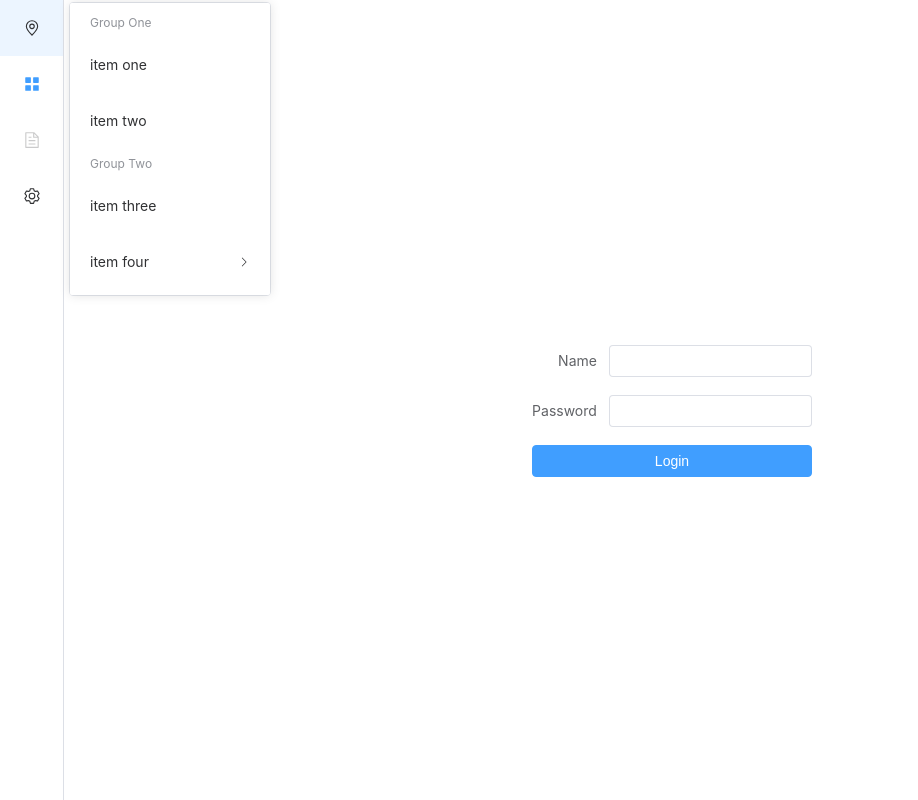
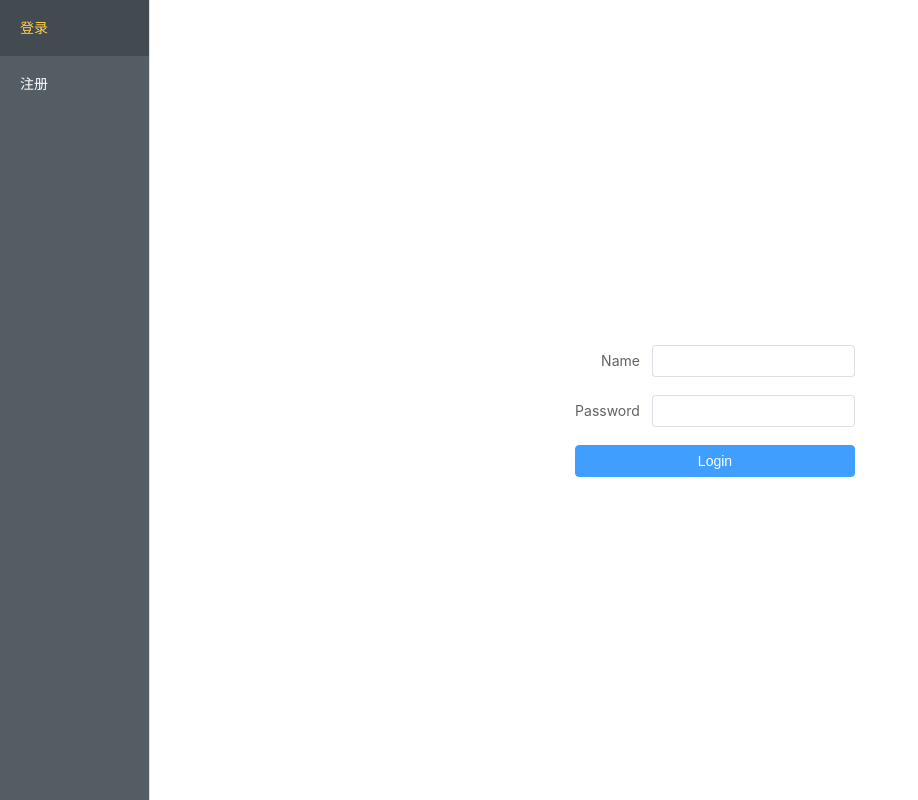
Before and after one commit to ArtdragonXoX/yuki-image-web, a Vue app: page /login in a window 1280 px wide. Shown: the whole page, without its empty margins (0-918 px from the left). Built offline with nearby package versions, Linux system fonts and the light colour scheme.

Commit message:
登录、登出后自动刷新界面；根据token改变导航栏。

```diff
--- a/src/components.d.ts
+++ b/src/components.d.ts
@@ -13,13 +13,10 @@ declare module 'vue' {
     ElFooter: typeof import('element-plus/es')['ElFooter']
     ElForm: typeof import('element-plus/es')['ElForm']
     ElFormItem: typeof import('element-plus/es')['ElFormItem']
-    ElIcon: typeof import('element-plus/es')['ElIcon']
     ElInput: typeof import('element-plus/es')['ElInput']
     ElMain: typeof import('element-plus/es')['ElMain']
     ElMenu: typeof import('element-plus/es')['ElMenu']
     ElMenuItem: typeof import('element-plus/es')['ElMenuItem']
-    ElMenuItemGroup: typeof import('element-plus/es')['ElMenuItemGroup']
-    ElSubMenu: typeof import('element-plus/es')['ElSubMenu']
     ElText: typeof import('element-plus/es')['ElText']
     IconCommunity: typeof import('./components/icons/IconCommunity.vue')['default']
     IconDocumentation: typeof import('./components/icons/IconDocumentation.vue')['default']
--- /dev/null
+++ b/src/components/AsideNav.vue
@@ -0,0 +1,63 @@
+<template>
+    <el-menu default-active="1" class="el-menu-vertical" background-color="#545c64" text-color="#fff"
+        active-text-color="#ffd04b">
+        <el-menu-item v-for="(link, index) in menuLinks" :key="index" :index="String(index + 1)"
+            @click="handleNavigate(link.to)">
+            {{ link.name }}
+        </el-menu-item>
+    </el-menu>
+</template>
+
+<script lang="ts" setup>
+import { ref, computed, watchEffect } from "vue";
+import { useRouter } from "vue-router";
+
+const token = localStorage.getItem('token');
+let tokenState =!(token == null || token === '') ;
+
+const menuLinks = computed(() => {
+    let links = [
+    ];
+    if (!tokenState) {
+        links.push({
+            name: "登录",
+            to: "/login"
+        }, {
+            name: "注册",
+            to: "/register"
+        });
+    }
+    if (tokenState) {
+        links.push({
+            name: "仪表盘",
+            to: "/"
+        },
+            {
+                name: "相册",
+                to: "/album"
+            },
+            {
+                name: "设置",
+                to: "/setting"
+            },
+            {
+                name: "管理员",
+                to: "/admin"
+            }
+        );
+    }
+    return links;
+});
+const router = useRouter();
+const handleNavigate = (to: string) => {
+    router.push(to);
+};
+
+</script>
+
+<style>
+.el-menu-vertical:not(.el-menu--collapse) {
+    width: 150px;
+    min-height: 400px;
+}
+</style>
--- a/src/components/LogoutButton.vue
+++ b/src/components/LogoutButton.vue
@@ -13,7 +13,7 @@ export default {
     setup() {
         const handleLogout = () => {
             Logout();
-            router.push({ name: 'login' });
+            location.reload();
         };
 
         return { handleLogout };
--- a/src/components/asideNav.vue
+++ /dev/null
@@ -1,66 +0,0 @@
-<template>
-    <el-menu default-active="2" class="el-menu-vertical-demo" :collapse="isCollapse" @open="handleOpen"
-        @close="handleClose">
-        <el-sub-menu index="1">
-            <template #title>
-                <el-icon>
-                    <location />
-                </el-icon>
-                <span>Navigator One</span>
-            </template>
-            <el-menu-item-group>
-                <template #title><span>Group One</span></template>
-                <el-menu-item index="1-1">item one</el-menu-item>
-                <el-menu-item index="1-2">item two</el-menu-item>
-            </el-menu-item-group>
-            <el-menu-item-group title="Group Two">
-                <el-menu-item index="1-3">item three</el-menu-item>
-            </el-menu-item-group>
-            <el-sub-menu index="1-4">
-                <template #title><span>item four</span></template>
-                <el-menu-item index="1-4-1">item one</el-menu-item>
-            </el-sub-menu>
-        </el-sub-menu>
-        <el-menu-item index="2">
-            <el-icon><icon-menu /></el-icon>
-            <template #title>Navigator Two</template>
-        </el-menu-item>
-        <el-menu-item index="3" disabled>
-            <el-icon>
-                <document />
-            </el-icon>
-            <template #title>Navigator Three</template>
-        </el-menu-item>
-        <el-menu-item index="4">
-            <el-icon>
-                <setting />
-            </el-icon>
-            <template #title>Navigator Four</template>
-        </el-menu-item>
-    </el-menu>
-</template>
-
-<script lang="ts" setup>
-import { ref } from "vue";
-import {
-    Location,
-    Document,
-    Menu as IconMenu,
-    Setting,
-} from "@element-plus/icons-vue";
-
-const isCollapse = ref(true);
-const handleOpen = (key: string, keyPath: string[]) => {
-    console.log(key, keyPath);
-};
-const handleClose = (key: string, keyPath: string[]) => {
-    console.log(key, keyPath);
-};
-</script>
-
-<style>
-.el-menu-vertical-demo:not(.el-menu--collapse) {
-    width: 200px;
-    min-height: 400px;
-}
-</style>
--- a/src/router/index.ts
+++ b/src/router/index.ts
@@ -20,13 +20,16 @@ export default router
 
 router.beforeEach((to, from, next) => {
   //to到哪儿  from从哪儿离开  next跳转 为空就是放行
-  if (to.path === '/login') {
-    //如果跳转为登录，就放行
-    next();
+  const token = localStorage.getItem('token');
+  let tokenState = !(token == null || token === '');
+  if (to.path === '/login' || to.path === '/register') {
+    if (tokenState === true) {
+      next({ name: 'home' });
+    } else {
+      next();
+    }
   } else {
-    //取出localStorage判断
-    let token = localStorage.getItem('token');
-    if (token == null || token === '') {
+    if (tokenState === false) {
       console.log('请先登录')
       next({ name: 'login' });
     } else {
--- a/src/views/login.vue
+++ b/src/views/login.vue
@@ -40,7 +40,7 @@ const handleLogin = async () => {
     }
     if (typeof token === 'string') {
         localStorage.setItem('token', token)
-        router.push({ name: 'home' });
+        location.reload();
     }
 };
 </script>
```
